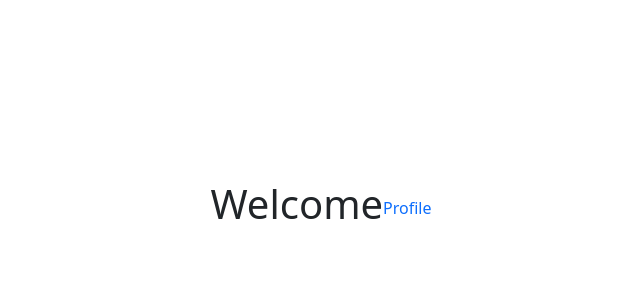
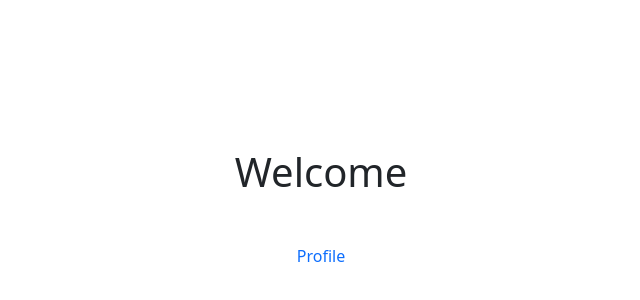
Before and after one commit to YosepWahid/YosepWahid.github.io, a plain HTML site: page index.html in a window 1280 px wide. Shown: the part 192-492 px from the top of the page, without its empty margins (319-959 px from the left). Drawn offline with nearby package versions, Linux system fonts and the light colour scheme.

Commit message:
fixing profile

```diff
--- a/index.html
+++ b/index.html
@@ -17,10 +17,10 @@
   </head>
   <body>
     <main
-      class="container d-flex justify-content-center align-items-center"
+      class="container d-flex justify-content-center align-items-center flex-column"
       style="height: 100vh"
     >
-      <h1>Welcome</h1>
+      <h1 class="mb-5">Welcome</h1>
 
       <a href="/profile" class="text-decoration-none btn-danger">Profile</a>
     </main>
```
